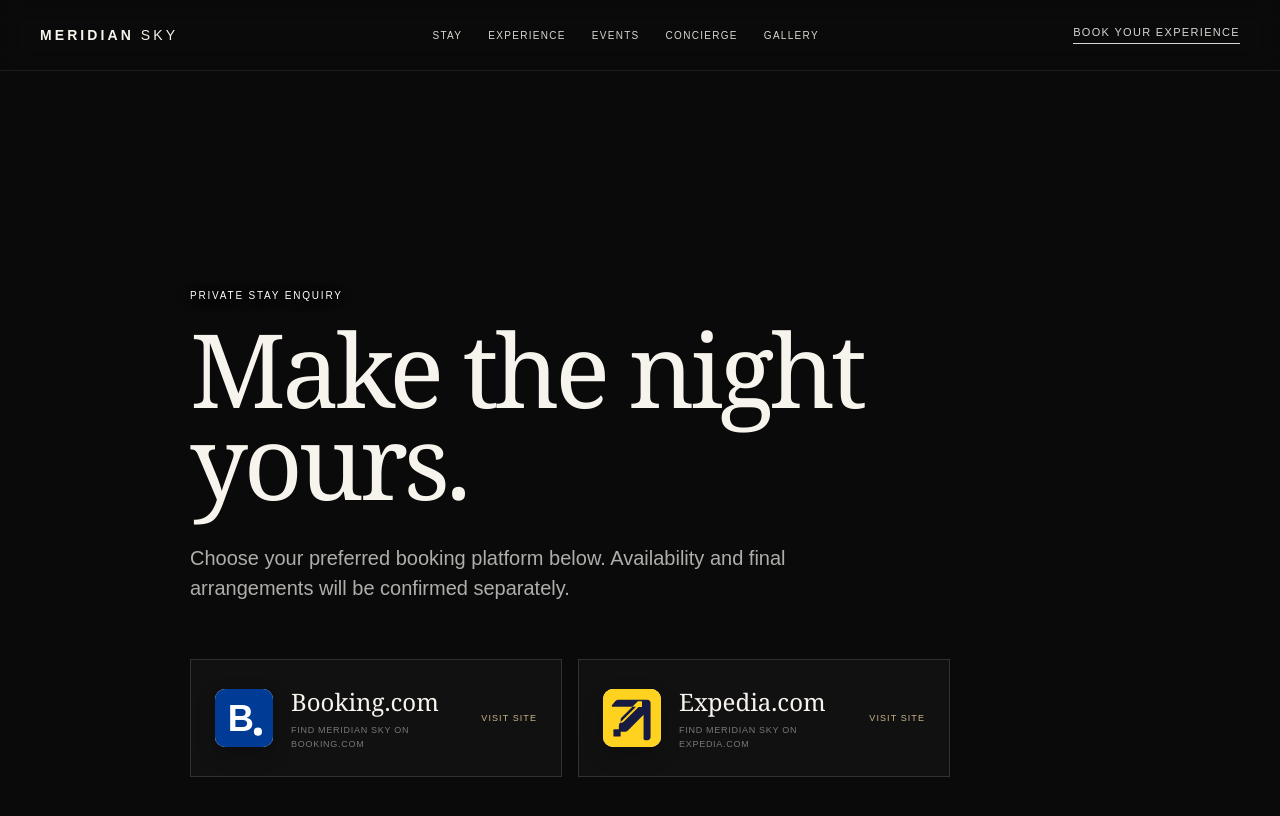
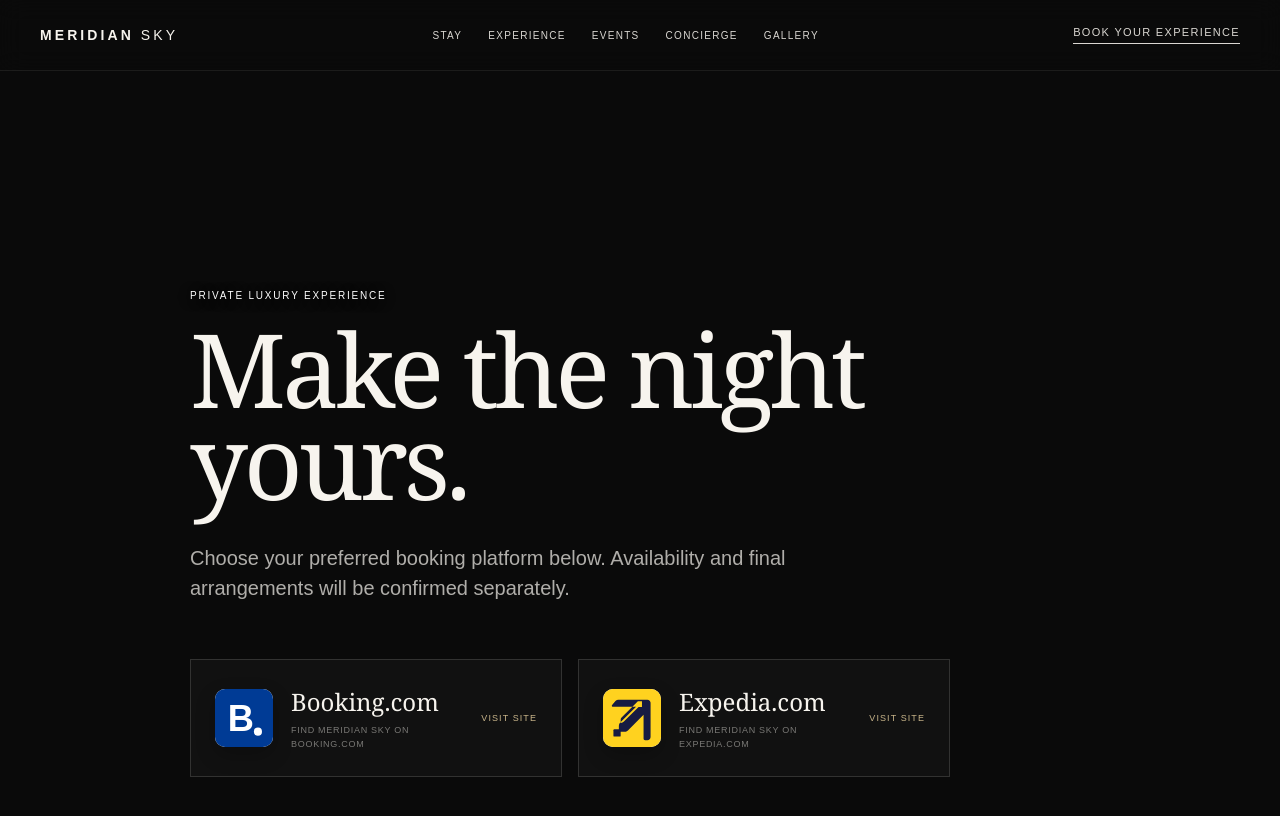
Before and after one commit to novacoreng/MeridenSky, a Next.js app: page /book in a window 1280 px wide. Shown: the top 816 px of the page. Built offline with nearby package versions, Linux system fonts and the light colour scheme.

Commit message:
refactor: make booking page fully static

```diff
--- a/src/app/book/page.tsx
+++ b/src/app/book/page.tsx
@@ -1,24 +1,18 @@
 import SiteHeader from "@/components/SiteHeader";
 import "../page.css";
-
-type SearchParams = { intent?: string; experience?: string; event?: string };
 
 const bookingOptions = [
   { name: "Booking.com", label: "Find Meridian Sky on Booking.com", href: "https://www.booking.com/", logo: "/images/booking-logo.svg" },
   { name: "Expedia.com", label: "Find Meridian Sky on Expedia.com", href: "https://www.expedia.com/", logo: "/images/expedia-logo.svg" },
 ] as const;
 
-export default async function BookPage({ searchParams }: { searchParams: Promise<SearchParams> }) {
-  const params = await searchParams;
-  const intent = params.intent === "experience" || params.intent === "event" || params.intent === "concierge" ? params.intent : "stay";
-  const heading = intent === "experience" ? "Plan the experience." : intent === "event" ? "Reserve your place." : intent === "concierge" ? "Tell us what you need." : "Make the night yours.";
-
+export default function BookPage() {
   return <main>
     <SiteHeader />
     <section className="section bookPage">
       <div className="bookContent">
-        <p className="eyebrow">PRIVATE {intent.toUpperCase()} ENQUIRY</p>
-        <h1>{heading}</h1>
+        <p className="eyebrow">PRIVATE LUXURY EXPERIENCE</p>
+        <h1>Make the night yours.</h1>
         <p className="lede">Choose your preferred booking platform below. Availability and final arrangements will be confirmed separately.</p>
         <div className="bookingOptions" aria-label="Booking platforms">
           {bookingOptions.map((option) => <a className="bookingOption" href={option.href} target="_blank" rel="noreferrer" key={option.name}>
```
